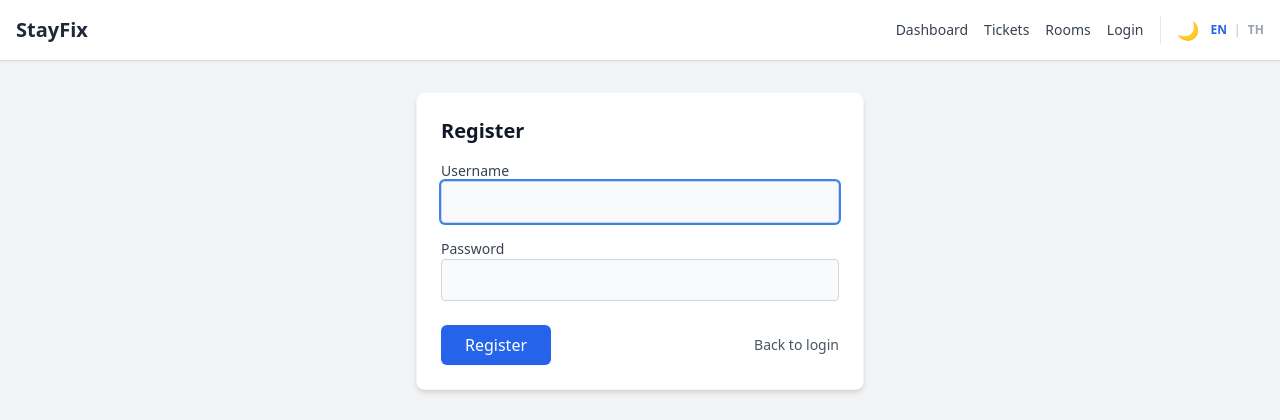
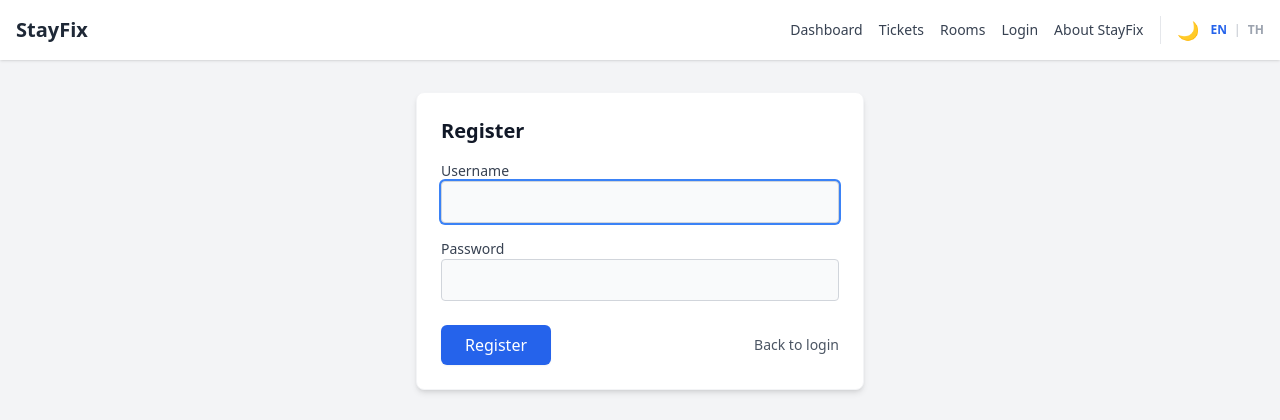
Before and after one commit to HIBARI102/Web_with_Flask, a Flask app: page /auth/register in a window 1280 px wide. Shown: the top 420 px of the page. Run offline with Flask 3, Linux system fonts and the light colour scheme; some libraries are stand-ins or nearby versions.

Commit message:
Buttom about StayFix

```diff
--- a/app/templates/base.html
+++ b/app/templates/base.html
@@ -30,6 +30,7 @@
                           <a href="{{ url_for('auth.login') }}" class="text-sm text-gray-700 dark:text-gray-300 hover:underline">{{ t('login') }}</a>
                         {% endif %}
 
+						<a href="/about" class="text-sm text-gray-700 dark:text-gray-300 hover:underline">{{ t('about_title') }}</a>
                         <div class="flex items-center border-l dark:border-gray-700 ml-4 pl-4 space-x-3">
                             <a href="{{ url_for('main.toggle_theme') }}" class="text-lg hover:opacity-75" title="Toggle Theme">
                                 {% if session.get('theme') == 'dark' %}
```
